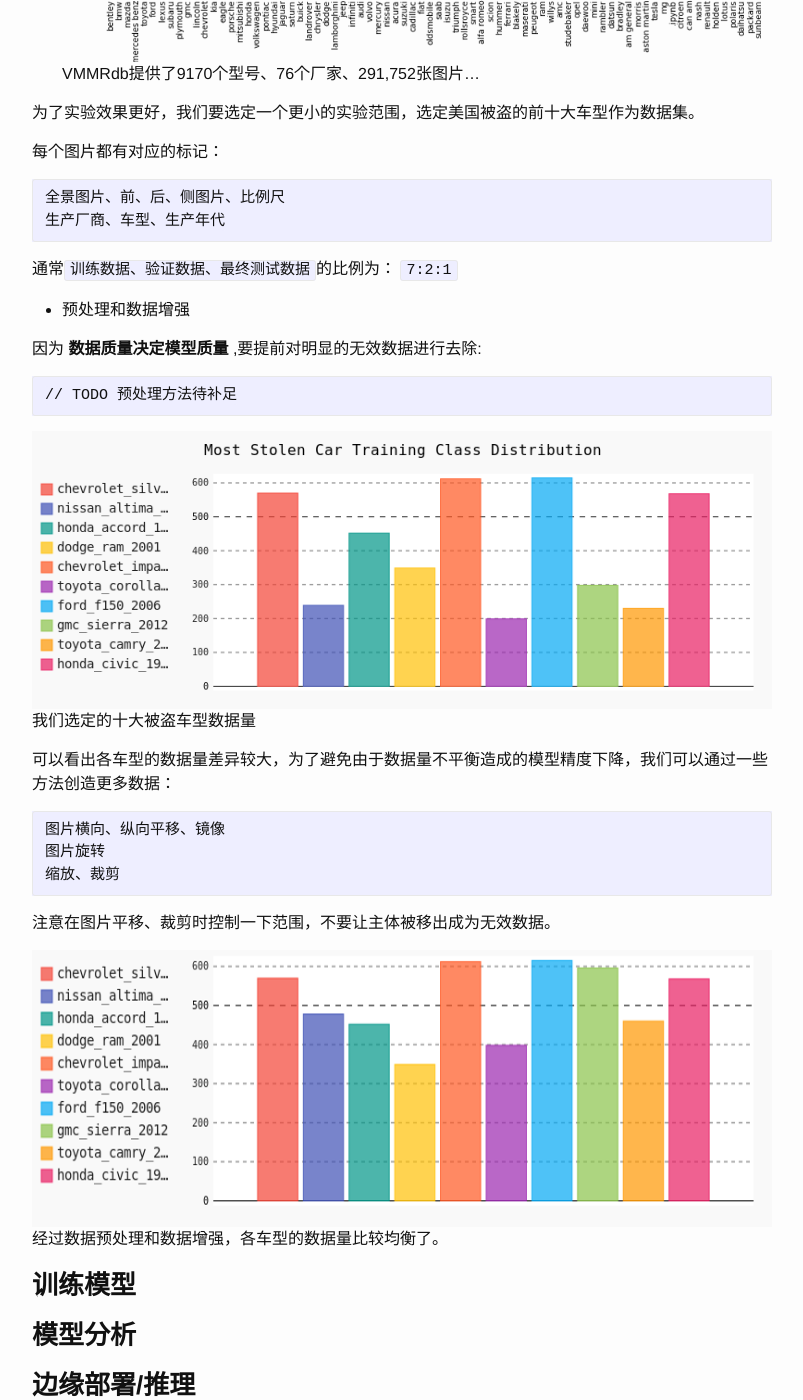
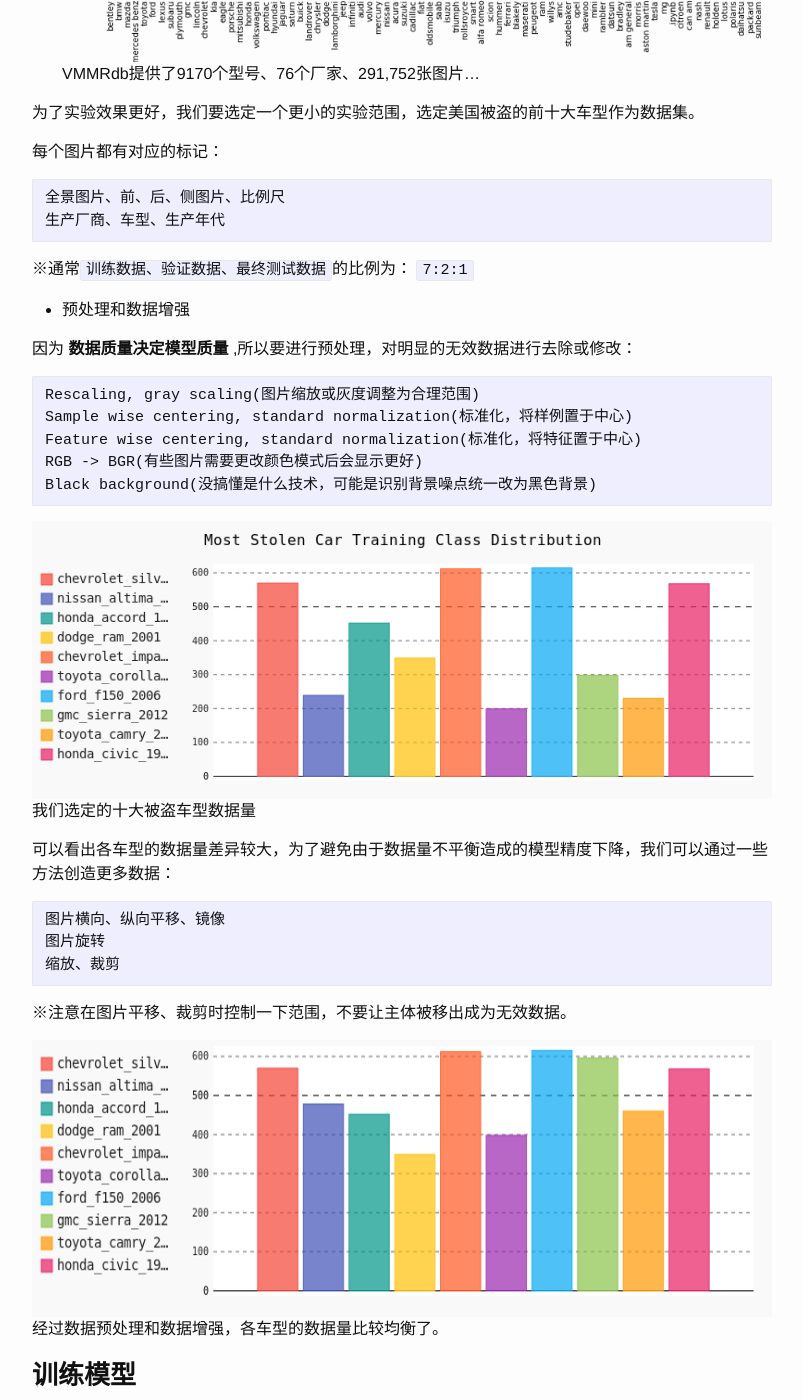
Before and after one commit to CodeHunter2006/CodeHunter2006.github.io, a Jekyll site: the page built from _posts/2019-06-15-Intel_AI_Workshop.md, in a window 1280 px wide and 1400 px high, scrolled down 1809 px. Shown: the whole window, without its empty margins (238-1041 px from the left). Built offline with Jekyll 4.4.1, drawn with Linux system fonts in a browser that asks for light colours.

Commit message:
添加预处理方法

```diff
--- a/_posts/2019-06-15-Intel_AI_Workshop.md
+++ b/_posts/2019-06-15-Intel_AI_Workshop.md
@@ -48,13 +48,17 @@ VMMRdb提供了9170个型号、76个厂家、291,752张图片...
 	全景图片、前、后、侧图片、比例尺
 	生产厂商、车型、生产年代
 
-通常`训练数据、验证数据、最终测试数据`的比例为： `7:2:1`
+※通常`训练数据、验证数据、最终测试数据`的比例为： `7:2:1`
 
 * 预处理和数据增强
 
-因为 __数据质量决定模型质量__ ,要提前对明显的无效数据进行去除:
+因为 __数据质量决定模型质量__ ,所以要进行预处理，对明显的无效数据进行去除或修改：
 
-	// TODO 预处理方法待补足
+	Rescaling, gray scaling(图片缩放或灰度调整为合理范围)
+	Sample wise centering, standard normalization(标准化，将样例置于中心)
+	Feature wise centering, standard normalization(标准化，将特征置于中心)
+	RGB -> BGR(有些图片需要更改颜色模式后会显示更好)
+	Black background(没搞懂是什么技术，可能是识别背景噪点统一改为黑色背景)
 
 ![VMMRdb](/assets/201906151330_Intel_AI_Workshop_4.png)
 我们选定的十大被盗车型数据量
@@ -65,15 +69,10 @@ VMMRdb提供了9170个型号、76个厂家、291,752张图片...
 	图片旋转
 	缩放、裁剪
 
-注意在图片平移、裁剪时控制一下范围，不要让主体被移出成为无效数据。
+※注意在图片平移、裁剪时控制一下范围，不要让主体被移出成为无效数据。
 
 ![VMMRdb](/assets/201906151330_Intel_AI_Workshop_5.png)
 经过数据预处理和数据增强，各车型的数据量比较均衡了。
-
-
-
-
-
 
 ### 训练模型
 
```
